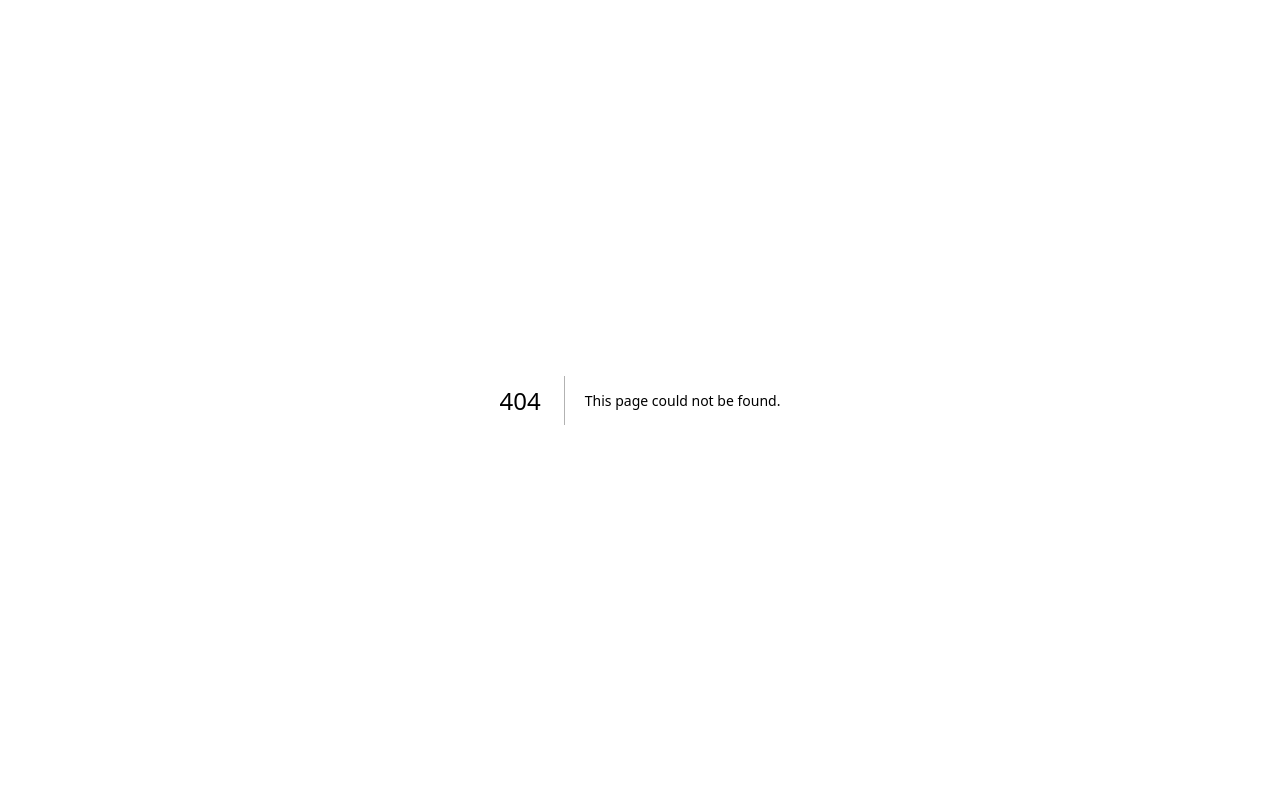
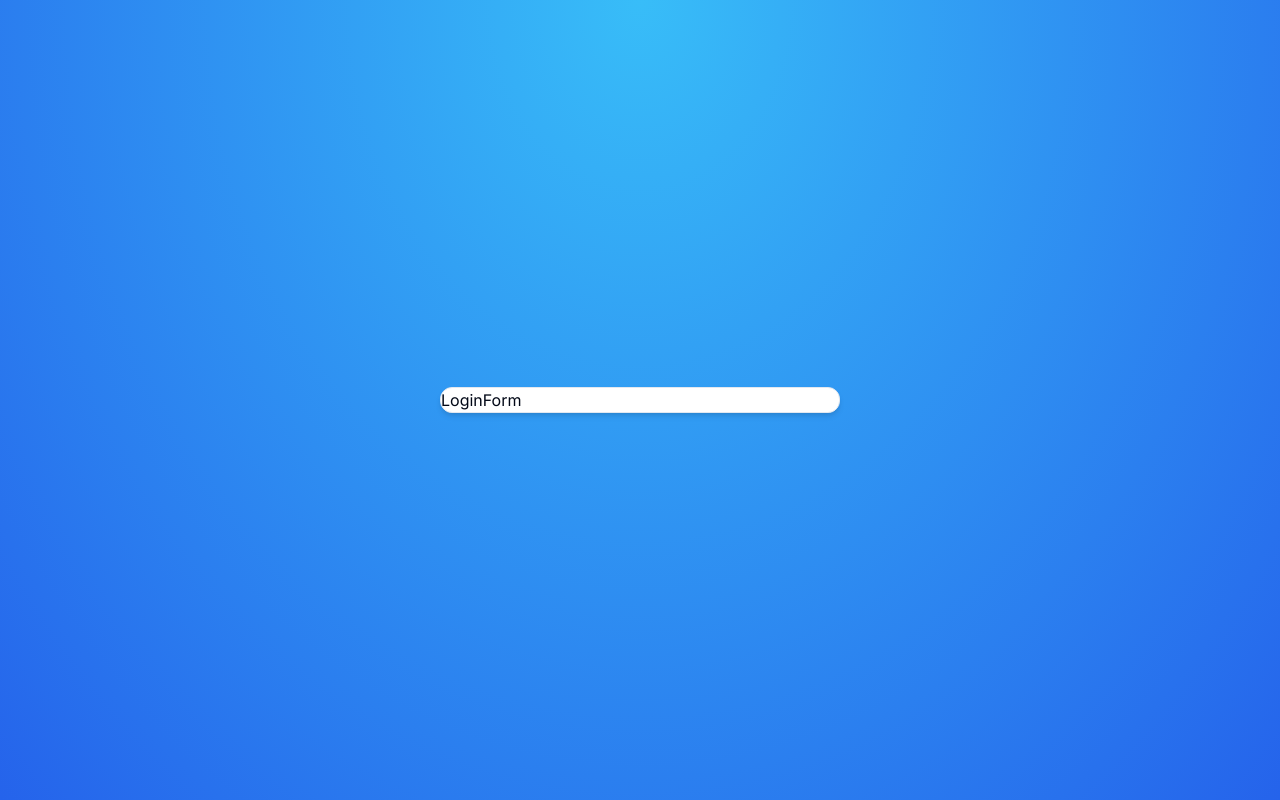
Before and after one commit to vadimlelik/next-auth, a Next.js app: page /auth/login in a window 1280 px wide. Before the commit this address had no page. Built offline with nearby package versions, Linux system fonts and the light colour scheme.

Commit message:
add login form

```diff
--- a/app/(auth)/layout.tsx
+++ b/app/auth/layout.tsx
@@ -2,8 +2,7 @@ import React from 'react';
 
 const AuthLayout = ({ children }: { children: React.ReactNode }) => {
     return (
-        <div>
-            <nav className="bg-red-500 text-white">This is navbar</nav>
+        <div className="h-full flex items-center justify-center bg-[radial-gradient(ellipse_at_top,var(--tw-gradient-stops))] from-sky-400 to-blue-600 ">
             {children}
         </div>
     );
--- a/app/(auth)/login/page.tsx
+++ b/app/auth/login/page.tsx
@@ -1,7 +1,8 @@
+import LoginForm from '@/components/auth/login-form';
 import React from 'react';
 
 const LoginPage = () => {
-    return <div>LoginPage</div>;
+    return <LoginForm />;
 };
 
 export default LoginPage;
--- /dev/null
+++ b/components/auth/card-wrapper.tsx
@@ -0,0 +1,23 @@
+'use client';
+import React from 'react';
+import { Card } from '../ui/card';
+
+interface CardWrapperProps {
+    children: React.ReactNode;
+    headerLabel: string;
+    backBUttonLabel: string;
+    backButtonHref: string;
+    showSocial: string;
+}
+
+const CardWrapper = ({
+    children,
+    backBUttonLabel,
+    backButtonHref,
+    headerLabel,
+    showSocial,
+}: CardWrapperProps) => {
+    return <Card className="w-[400px] shadow-md">{children}</Card>;
+};
+
+export default CardWrapper;
--- /dev/null
+++ b/components/auth/login-form.tsx
@@ -0,0 +1,7 @@
+import CardWrapper from './card-wrapper';
+
+const LoginForm = () => {
+    return <CardWrapper>LoginForm</CardWrapper>;
+};
+
+export default LoginForm;
--- /dev/null
+++ b/components/ui/card.tsx
@@ -0,0 +1,76 @@
+import * as React from "react"
+
+import { cn } from "@/lib/utils"
+
+const Card = React.forwardRef<
+  HTMLDivElement,
+  React.HTMLAttributes<HTMLDivElement>
+>(({ className, ...props }, ref) => (
+  <div
+    ref={ref}
+    className={cn(
+      "rounded-xl border bg-card text-card-foreground shadow",
+      className
+    )}
+    {...props}
+  />
+))
+Card.displayName = "Card"
+
+const CardHeader = React.forwardRef<
+  HTMLDivElement,
+  React.HTMLAttributes<HTMLDivElement>
+>(({ className, ...props }, ref) => (
+  <div
+    ref={ref}
+    className={cn("flex flex-col space-y-1.5 p-6", className)}
+    {...props}
+  />
+))
+CardHeader.displayName = "CardHeader"
+
+const CardTitle = React.forwardRef<
+  HTMLParagraphElement,
+  React.HTMLAttributes<HTMLHeadingElement>
+>(({ className, ...props }, ref) => (
+  <h3
+    ref={ref}
+    className={cn("font-semibold leading-none tracking-tight", className)}
+    {...props}
+  />
+))
+CardTitle.displayName = "CardTitle"
+
+const CardDescription = React.forwardRef<
+  HTMLParagraphElement,
+  React.HTMLAttributes<HTMLParagraphElement>
+>(({ className, ...props }, ref) => (
+  <p
+    ref={ref}
+    className={cn("text-sm text-muted-foreground", className)}
+    {...props}
+  />
+))
+CardDescription.displayName = "CardDescription"
+
+const CardContent = React.forwardRef<
+  HTMLDivElement,
+  React.HTMLAttributes<HTMLDivElement>
+>(({ className, ...props }, ref) => (
+  <div ref={ref} className={cn("p-6 pt-0", className)} {...props} />
+))
+CardContent.displayName = "CardContent"
+
+const CardFooter = React.forwardRef<
+  HTMLDivElement,
+  React.HTMLAttributes<HTMLDivElement>
+>(({ className, ...props }, ref) => (
+  <div
+    ref={ref}
+    className={cn("flex items-center p-6 pt-0", className)}
+    {...props}
+  />
+))
+CardFooter.displayName = "CardFooter"
+
+export { Card, CardHeader, CardFooter, CardTitle, CardDescription, CardContent }
```
Also changed, not shown: app/auth/register/page.tsx (renamed from app/(auth)/register/page.tsx).
